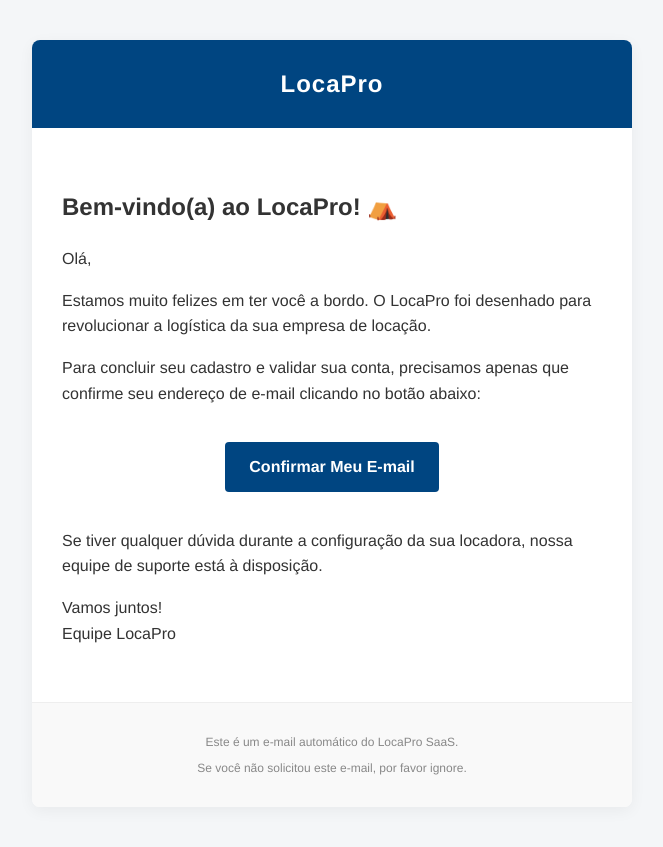
After one commit to JpGeneroso004/LocaPro, a Django app: template arttendas/templates/account/email/email_confirmation_message.html in a window 1280 px wide. The commit adds this page. Shown: the whole page, without its empty margins (308-971 px from the left). Run offline with Django 4.2, Linux system fonts and the light colour scheme; the template is opened without the code that fills it, so the values that code supplies are empty.

Commit message:
feat(saas): Melhorias de Design na Landing Page e Templates de E-mail HTML

```diff
--- a/README.md.metadata.json
+++ b/README.md.metadata.json
@@ -1,4 +1,4 @@
 {
-  "summary":  "Arquivo README.md atualizado.",
-  "updatedAt":  "2026-09-05T20:32:26.919361300Z"
+  "summary":  "Arquivo README.md completamente reescrito para refletir o nível de produção do SaaS. Inclui arquitetura, stack tecnológico atualizado, instruções de deploy e documentação das features avançadas (Assinatura Eletrônica, Multi-Tenant e Observabilidade).",
+  "updatedAt":  "2026-09-05T22:31:49.240632500Z"
 }
--- a/arttendas/core/settings.py
+++ b/arttendas/core/settings.py
@@ -228,6 +228,7 @@ EMAIL_HOST_USER = env('EMAIL_HOST_USER', default='')
 EMAIL_HOST_PASSWORD = env('EMAIL_HOST_PASSWORD', default='')
 DEFAULT_FROM_EMAIL = env('DEFAULT_FROM_EMAIL', default='LocaPro <noreply@locapro.com>')
 AUTH_USER_MODEL = 'empresas.Usuario'
+ACCOUNT_EMAIL_SUBJECT_PREFIX = '[LocaPro] '
 
 # Integração Gateway de Pagamento (Asaas)
 ASAAS_API_KEY = env('ASAAS_API_KEY', default='')
--- /dev/null
+++ b/arttendas/templates/account/email/email_base.html
@@ -0,0 +1,74 @@
+<!DOCTYPE html>
+<html>
+<head>
+    <meta charset="utf-8">
+    <style>
+        body {
+            font-family: 'Helvetica Neue', Helvetica, Arial, sans-serif;
+            background-color: #f4f6f8;
+            margin: 0;
+            padding: 0;
+            -webkit-font-smoothing: antialiased;
+        }
+        .container {
+            max-width: 600px;
+            margin: 40px auto;
+            background-color: #ffffff;
+            border-radius: 8px;
+            overflow: hidden;
+            box-shadow: 0 4px 15px rgba(0,0,0,0.05);
+        }
+        .header {
+            background-color: #004581;
+            padding: 30px 20px;
+            text-align: center;
+        }
+        .header h1 {
+            color: #ffffff;
+            margin: 0;
+            font-size: 24px;
+            font-weight: bold;
+            letter-spacing: 1px;
+        }
+        .content {
+            padding: 40px 30px;
+            color: #333333;
+            line-height: 1.6;
+            font-size: 16px;
+        }
+        .button {
+            display: inline-block;
+            padding: 12px 24px;
+            background-color: #004581;
+            color: #ffffff !important;
+            text-decoration: none;
+            border-radius: 4px;
+            font-weight: bold;
+            margin-top: 20px;
+            margin-bottom: 20px;
+        }
+        .footer {
+            background-color: #f9f9f9;
+            padding: 20px;
+            text-align: center;
+            font-size: 12px;
+            color: #888888;
+            border-top: 1px solid #eeeeee;
+        }
+    </style>
+</head>
+<body>
+    <div class="container">
+        <div class="header">
+            <h1>LocaPro</h1>
+        </div>
+        <div class="content">
+            {% block content %}{% endblock %}
+        </div>
+        <div class="footer">
+            <p>Este é um e-mail automático do LocaPro SaaS.</p>
+            <p>Se você não solicitou este e-mail, por favor ignore.</p>
+        </div>
+    </div>
+</body>
+</html>
--- /dev/null
+++ b/arttendas/templates/account/email/email_base.html.metadata.json
@@ -0,0 +1,4 @@
+{
+  "summary":  "Template HTML moderno para disparos de e-mail do sistema, incluindo e-mails de confirmação de conta e boletos/faturas. Substitui o e-mail feio em texto plano padrão do Django por um visual SaaS de alta conversão.",
+  "updatedAt":  "2026-09-05T22:33:58.724316Z"
+}
--- /dev/null
+++ b/arttendas/templates/account/email/email_confirmation_message.html
@@ -0,0 +1,15 @@
+{% extends "account/email/email_base.html" %}
+
+{% block content %}
+<h2>Bem-vindo(a) ao LocaPro! ⛺</h2>
+<p>Olá,</p>
+<p>Estamos muito felizes em ter você a bordo. O LocaPro foi desenhado para revolucionar a logística da sua empresa de locação.</p>
+<p>Para concluir seu cadastro e validar sua conta, precisamos apenas que confirme seu endereço de e-mail clicando no botão abaixo:</p>
+
+<div style="text-align: center;">
+    <a href="{{ activate_url }}" class="button">Confirmar Meu E-mail</a>
+</div>
+
+<p>Se tiver qualquer dúvida durante a configuração da sua locadora, nossa equipe de suporte está à disposição.</p>
+<p>Vamos juntos!<br>Equipe LocaPro</p>
+{% endblock %}
--- /dev/null
+++ b/arttendas/templates/account/email/email_confirmation_message.html.metadata.json
@@ -0,0 +1,4 @@
+{
+  "summary":  "Criado o template de e-mail em HTML de confirmação de conta/cadastro com design corporativo.",
+  "updatedAt":  "2026-09-05T22:34:14.622885400Z"
+}
--- /dev/null
+++ b/arttendas/templates/account/email/password_reset_key_message.html.metadata.json
@@ -0,0 +1,4 @@
+{
+  "summary":  "Criado o template de e-mail em HTML de recuperação de senha com design corporativo (substituindo o padrão de texto puro).",
+  "updatedAt":  "2026-09-05T22:34:07.135999600Z"
+}
```
Also changed, not shown: arttendas/templates/account/email/password_reset_key_message.html (added, +15 -0 lines), arttendas/templates/landing.html (+48 -3 lines).
